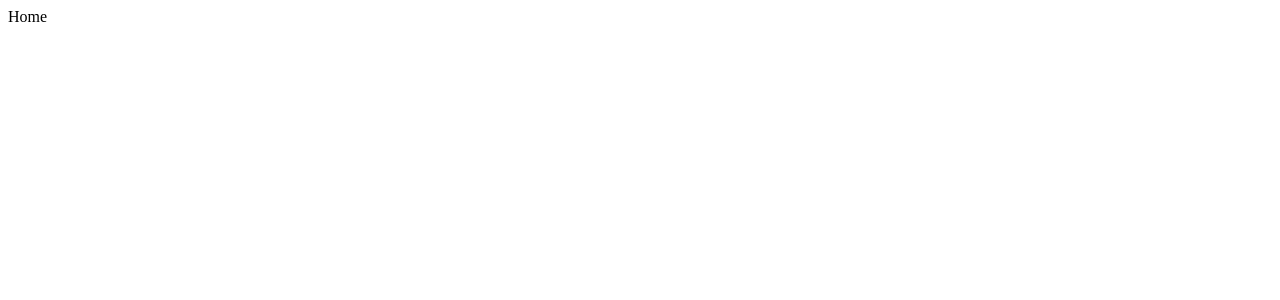
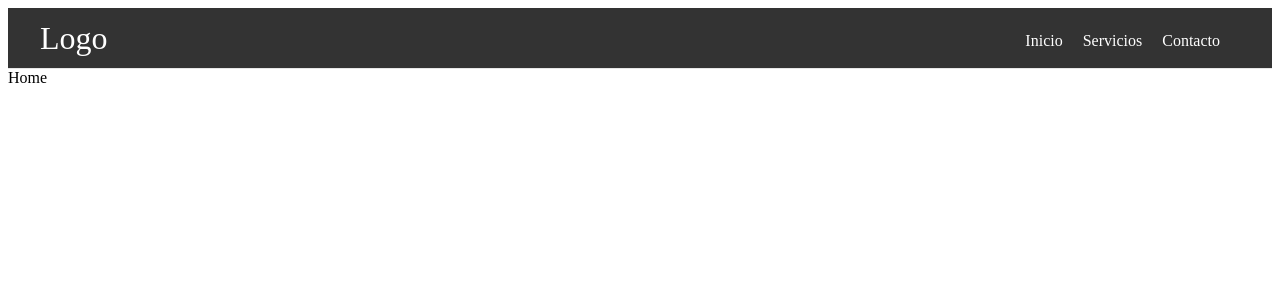
Before and after one commit to IvanVarela7/ShopAll, a React (Vite) app: page / in a window 1280 px wide. Shown: the top 300 px of the page. Built offline with nearby package versions, Linux system fonts and the light colour scheme.

Commit message:
navbar jsx y css V1

```diff
--- a/src/components/Navbar.jsx
+++ b/src/components/Navbar.jsx
@@ -1,9 +1,36 @@
-import React from 'react'
+import React from "react";
+import { Link } from "react-router-dom";
+import "../styles/Navbar.css";
 
 function Navbar() {
-	return (
-		<div>Navbar</div>
-	)
+  return (
+    <>
+      <nav className="navbar">
+        <div className="navbar-container">
+          <Link to="/" className="navbar-logo">
+            Logo
+          </Link>
+          <ul className="nav-menu">
+            <li className="nav-item">
+              <Link to="/inicio" className="nav-links">
+                Inicio
+              </Link>
+            </li>
+            <li className="nav-item">
+              <Link to="/servicios" className="nav-links">
+                Servicios
+              </Link>
+            </li>
+            <li className="nav-item">
+              <Link to="/contacto" className="nav-links">
+                Contacto
+              </Link>
+            </li>
+          </ul>
+        </div>
+      </nav>
+    </>
+  );
 }
 
-export default Navbar
+export default Navbar;
--- a/src/screens/Home.jsx
+++ b/src/screens/Home.jsx
@@ -1,8 +1,13 @@
 import React from 'react'
+import Navbar from '../components/Navbar'
 
 function Home() {
 	return (
-		<div>Home</div>
+		<>
+			<Navbar />
+			<div>Home</div>
+		</>
+
 	)
 }
 
--- a/src/styles/Navbar.css
+++ b/src/styles/Navbar.css
@@ -0,0 +1,80 @@
+.navbar {
+	background-color: #ffffff;
+	border-bottom: 1px solid #e7e7e7;
+	height: 60px;
+}
+
+.navbar-brand {
+	float: left;
+	height: 60px;
+	width: 200px;
+	margin-top: 10px;
+	margin-bottom: 10px;
+}
+
+.navbar-toggler {
+	float: right;
+	height: 30px;
+	width: 30px;
+	margin-top: 10px;
+	margin-bottom: 10px;
+}
+
+.navbar-collapse {
+	float: right;
+	margin-top: 10px;
+	margin-bottom: 10px;
+}
+
+.navbar-nav {
+	float: right;
+	margin-top: 10px;
+	margin-bottom: 10px;
+}
+
+/* Navbar.css */
+.navbar {
+  background-color: #333; /* Cambia el color de fondo según tu preferencia */
+  height: 60px;
+  display: flex;
+  justify-content: center;
+  align-items: center;
+  font-size: 1.5rem;
+}
+
+.navbar-container {
+  display: flex;
+  justify-content: space-between;
+  align-items: center;
+  width: 100%;
+  max-width: 1200px;
+  padding: 0 20px;
+}
+
+.navbar-logo {
+  color: #fff;
+  text-decoration: none;
+  font-size: 2rem;
+  display: flex;
+  align-items: center;
+}
+
+.nav-menu {
+  list-style: none;
+  display: flex;
+}
+
+.nav-item {
+  margin-right: 20px;
+}
+
+.nav-links {
+  color: #fff;
+  text-decoration: none;
+  font-size: 1rem;
+  transition: all 0.3s ease;
+}
+
+.nav-links:hover {
+  color: #ff8c00; /* Cambia el color de resaltado al pasar el mouse */
+}
```
